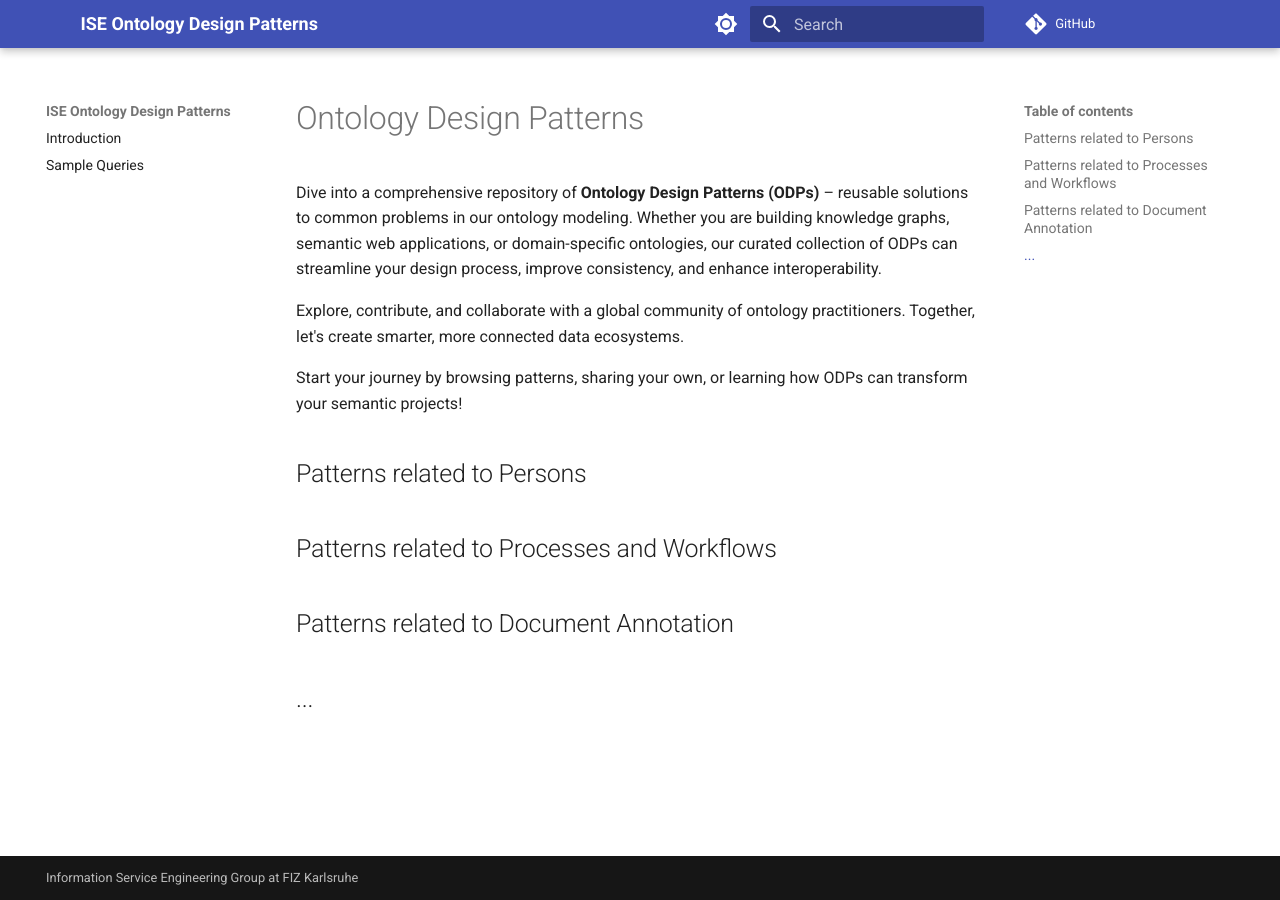
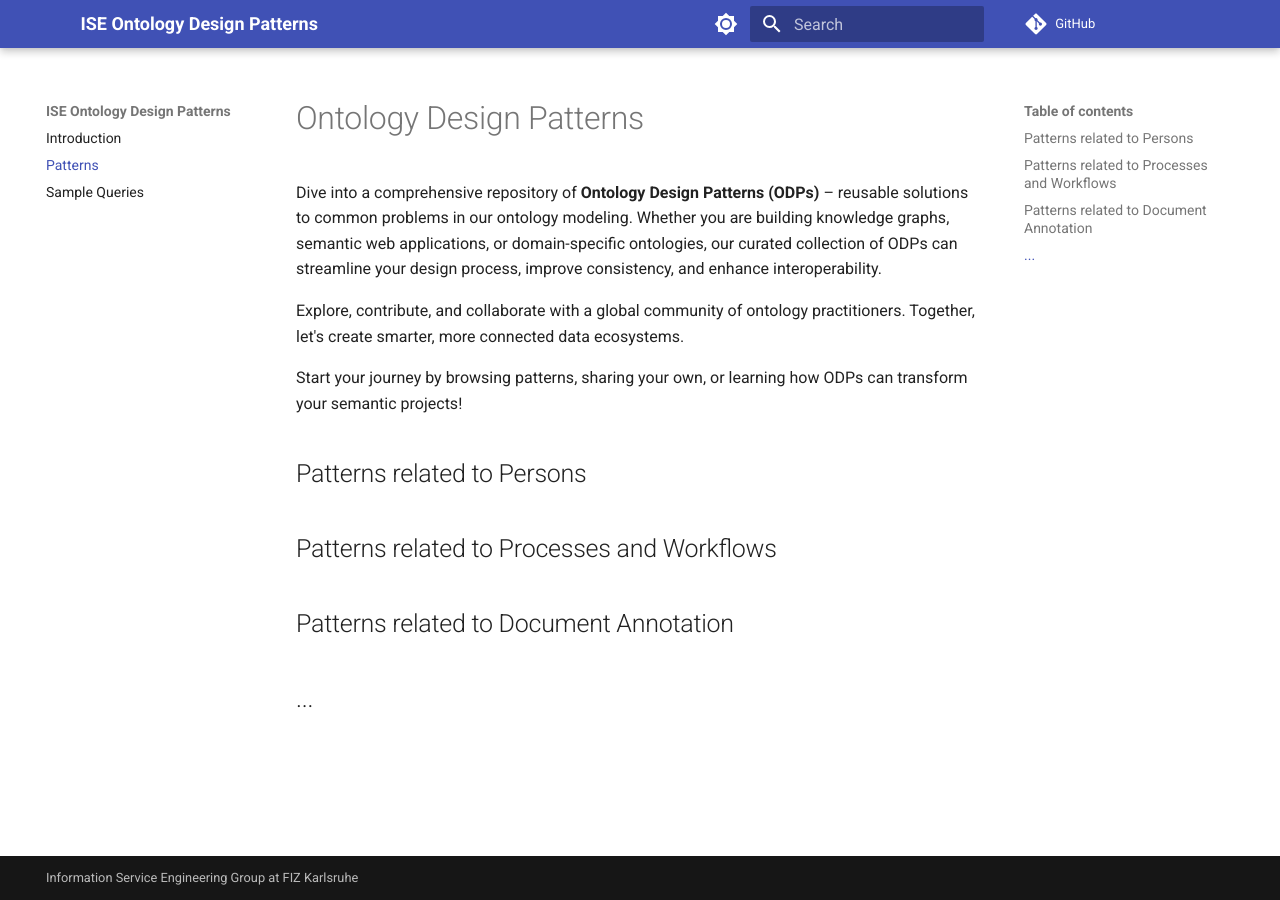
Before and after one commit to ISE-FIZKarlsruhe/ISEpatterns, an MkDocs documentation site: the page built from docs/patterns.md, in a window 1280 px wide. Built offline with MkDocs 1.6.1 and Material for MkDocs 9.7.7, drawn with Linux system fonts in a browser that asks for light colours; comment, search, counter and statistics services are not loaded.

Commit message:
Update mkdocs.yml

```diff
--- a/mkdocs.yml
+++ b/mkdocs.yml
@@ -33,4 +33,5 @@ markdown_extensions:
 
 nav:
   - Introduction: index.md
+  - Patterns: patterns.md
   - Sample Queries: queries.md
```
